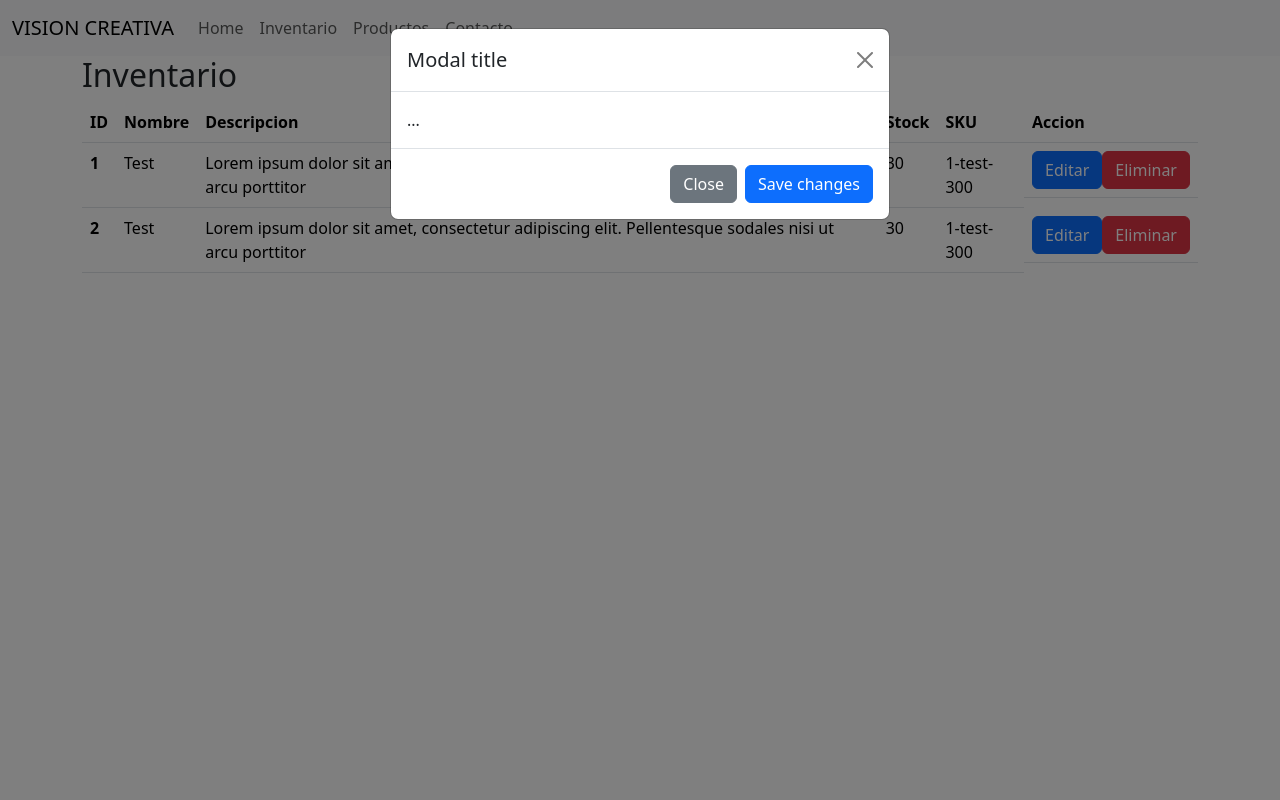
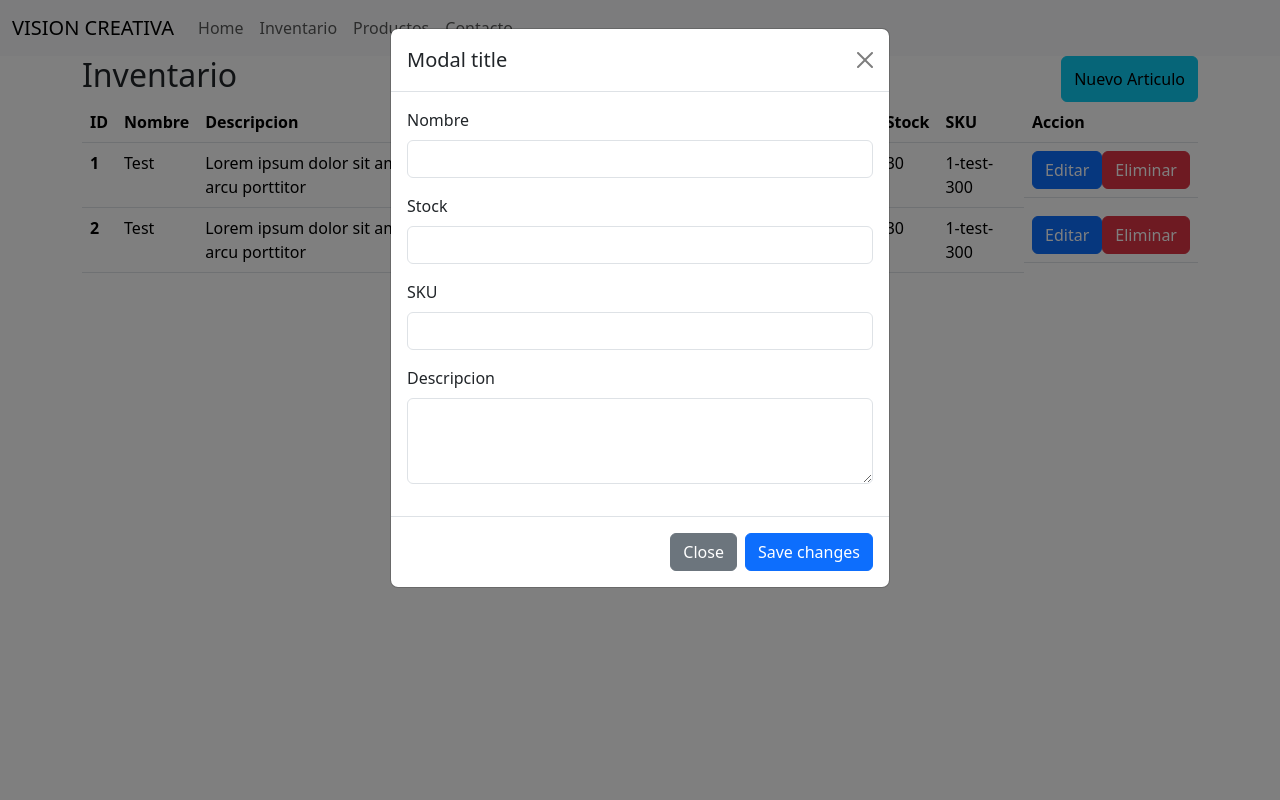
Before and after one commit to Brayant17/Vision-Creativa, a PHP site: page /src/pages/inventario.php in a window 1280 px wide, after a click on "Nuevo Articulo". Run offline with PHP 8.4, Linux system fonts and the light colour scheme; data comes from the database, SQL or seed files in the repository.

Commit message:
configuracion del modal de inventario

```diff
--- /dev/null
+++ b/public/js/constantes.js
@@ -0,0 +1 @@
+export const url = "http://localhost/vision-creativa/"
--- a/public/js/inventario.js
+++ b/public/js/inventario.js
@@ -1,7 +1,14 @@
+import { url } from "./constantes.js"
+
 const myModalEl = document.getElementById('exampleModal')
 
 myModalEl.addEventListener('show.bs.modal', event => {
   // do something...
   const idItem = event.relatedTarget.dataset.id;
-  console.log(idItem)
+  if(idItem > 0){
+    console.log(url)
+    fetch(url+"resources/php/fetch.php")
+      .then(res => res.json())
+      .then(response => console.log(response))
+  }
 })
--- a/public/js/script.js
+++ b/public/js/script.js
@@ -1,6 +1,7 @@
 document.getElementById("btn__iniciar-sesion").addEventListener("click",iniciarSesion);
 document.getElementById("btn__registrarse").addEventListener("click",registro);
 
+const url = "http://localhost/vision-creativa/"
 
 
 const contenedor_login_registro = document.querySelector(".contenedor__login-registro");
--- /dev/null
+++ b/resources/php/fetch.php
@@ -0,0 +1,3 @@
+<?php
+    $data = array("saludo"=>"hola");
+    echo json_encode($data);
--- a/src/layouts/others/footer.php
+++ b/src/layouts/others/footer.php
@@ -1,4 +1,4 @@
 <script src="https://cdn.jsdelivr.net/npm/bootstrap@5.3.3/dist/js/bootstrap.bundle.min.js" integrity="sha384-YvpcrYf0tY3lHB60NNkmXc5s9fDVZLESaAA55NDzOxhy9GkcIdslK1eN7N6jIeHz" crossorigin="anonymous"></script>
-<script src="../../public/js/inventario.js"></script>
+<script src="../../public/js/inventario.js" type="module"></script>
 </body>
 </html>
--- a/src/pages/inventario.php
+++ b/src/pages/inventario.php
@@ -2,7 +2,12 @@
 <?php include_once '../layouts/others/menu.php' ?>
 <?php include_once '../../resources/php/inventario.php' ?>
 <div class="container">
-    <h2>Inventario</h2>
+    <div class="d-flex justify-content-between">
+        <h2>Inventario</h2>
+        <button type="button" class="btn btn-info" data-bs-toggle="modal" data-bs-target="#exampleModal">Nuevo
+            Articulo</button>
+    </div>
+
     <table class="table p-2">
         <thead>
             <tr>
@@ -15,7 +20,7 @@
             </tr>
         </thead>
         <tbody>
-            <?php foreach (Inventario::getAllItems() as $item) : ?>
+            <?php foreach (Inventario::getAllItems() as $item): ?>
                 <tr>
                     <th scope="row"><?= $item['id_inventario'] ?></th>
                     <td><?= $item['nombre'] ?></td>
@@ -23,7 +28,8 @@
                     <td><?= $item['stock'] ?></td>
                     <td><?= $item['sku'] ?></td>
                     <td class="d-flex">
-                        <button type="button" class="btn btn-primary edit-btton" data-id="<?= $item['id_inventario'] ?>" data-bs-toggle="modal" data-bs-target="#exampleModal">Editar</button>
+                        <button type="button" class="btn btn-primary edit-btton" data-id="<?= $item['id_inventario'] ?>"
+                            data-bs-toggle="modal" data-bs-target="#exampleModal">Editar</button>
                         <button type="button" class="btn btn-danger">Eliminar</button>
                     </td>
                 </tr>
@@ -41,7 +47,24 @@
                 <button type="button" class="btn-close" data-bs-dismiss="modal" aria-label="Close"></button>
             </div>
             <div class="modal-body">
-                ...
+                <form>
+                    <div class="mb-3">
+                        <label for="nombreItem" class="form-label">Nombre</label>
+                        <input type="email" class="form-control" id="nombreItem" aria-describedby="emailHelp" name="nombre">
+                    </div>
+                    <div class="mb-3">
+                        <label for="stock" class="form-label">Stock</label>
+                        <input type="number" class="form-control" id="stock" name="stock">
+                    </div>
+                    <div class="mb-3">
+                        <label for="sku" class="form-label">SKU</label>
+                        <input type="text" class="form-control" id="sku" name="sku">
+                    </div>
+                    <div class="mb-3">
+                        <label for="descripcion" class="form-label">Descripcion</label>
+                        <textarea class="form-control" id="descripcion" rows="3" name="descripcion"></textarea>
+                    </div>
+                </form>
             </div>
             <div class="modal-footer">
                 <button type="button" id="edit-button" class="btn btn-secondary" data-bs-dismiss="modal">Close</button>
```
